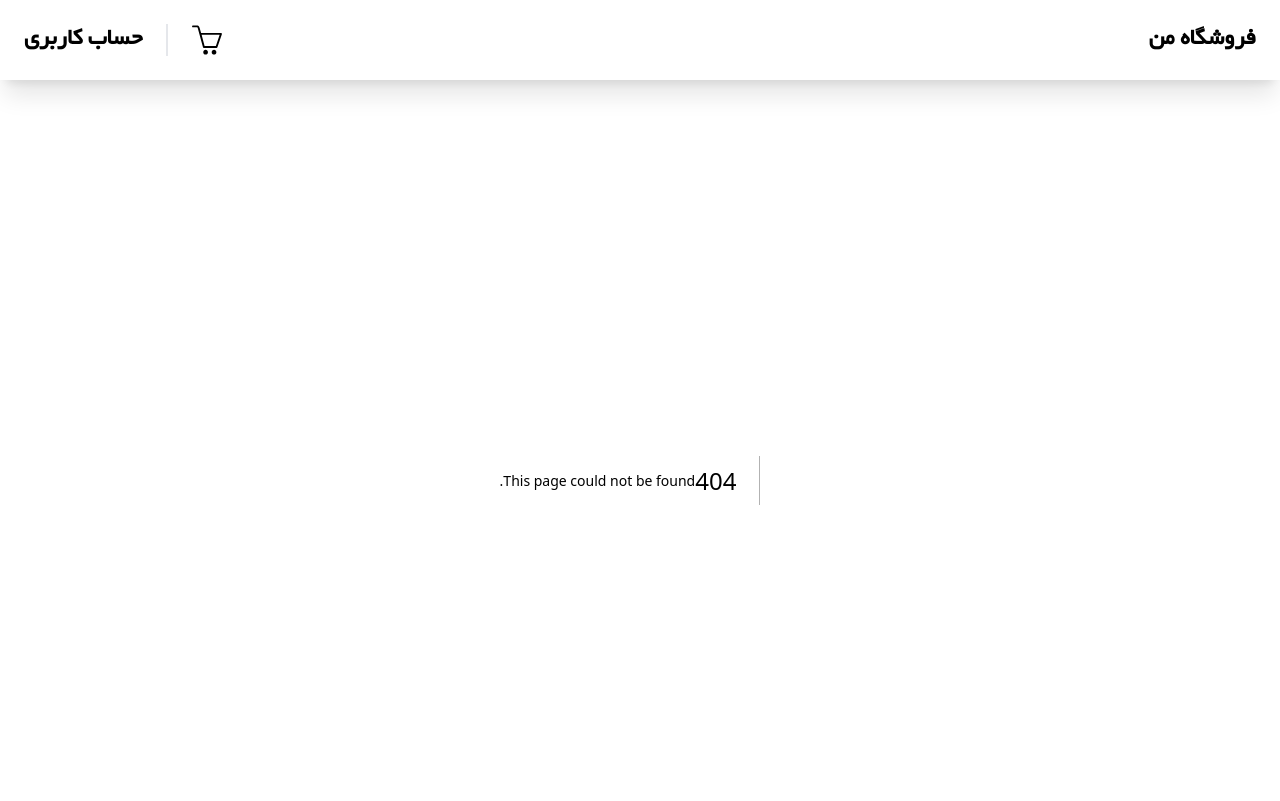
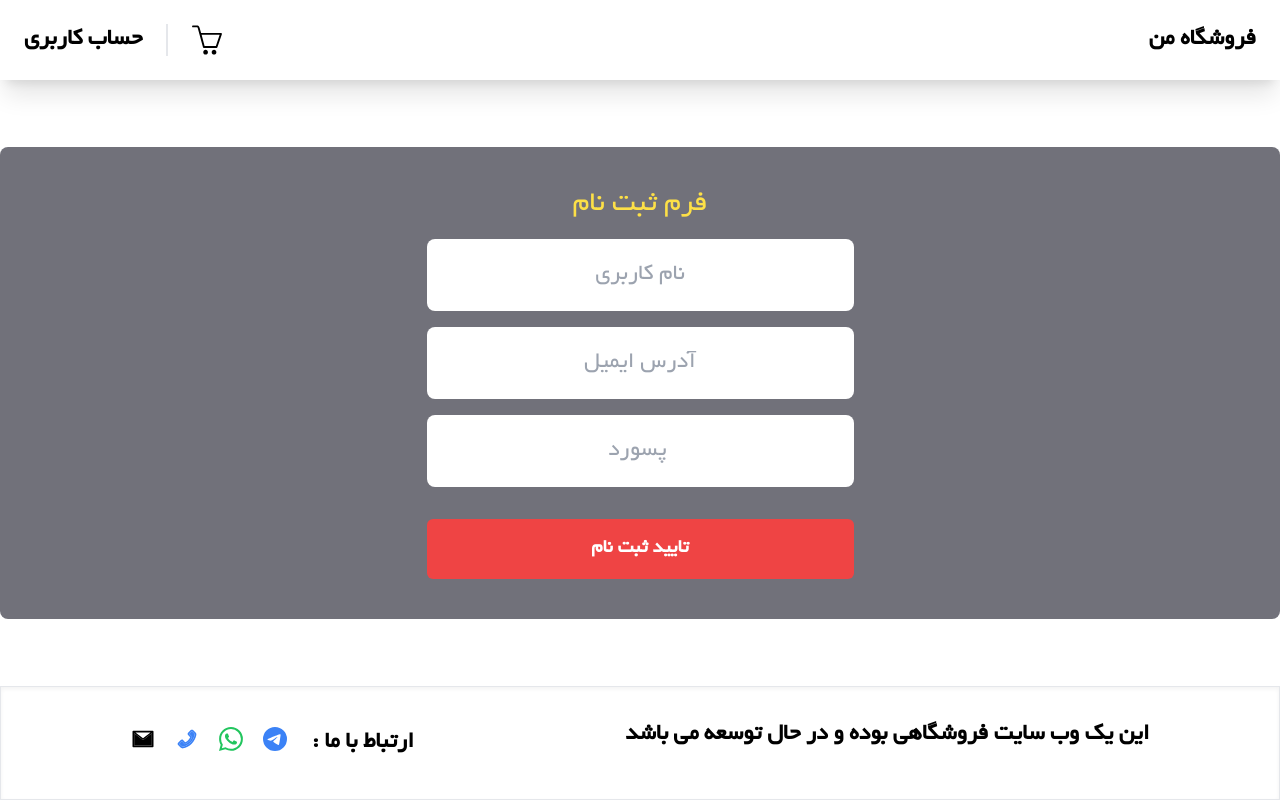
Before and after one commit to ghiyaee/my-shopping, a Next.js app: page /register in a window 1280 px wide. Before the commit this address had no page. Shown: the top 801 px of the page. Built offline with nearby package versions, Linux system fonts and the light colour scheme.

Commit message:
add component and routes

```diff
--- a/components/Crad.jsx
+++ b/components/Crad.jsx
@@ -2,7 +2,9 @@ import { useContext } from 'react';
 import { MyContext } from '@/utils/context';
 import Image from 'next/image';
 import Link from 'next/link';
+import { useRouter } from 'next/navigation';
 const Crad = () => {
+  const router=useRouter()
   const { state, dispatch } = useContext(MyContext);
   const { cart } = state;
   const removeHandle = (item) => {
@@ -11,6 +13,14 @@ const Crad = () => {
   const updatcountInStack = (item, qunty) => {
     const quantity=+qunty
       dispatch({ type: 'ADD_NEW_ITEM', payload: { ...item, quantity } });
+  }
+  let user=false
+  const handelUser = () => {
+    if (user) {
+      router.push('/checkOut')
+    } else {
+      router.push('/login')
+    }
   }
   return (
     <div className=" container m-auto flex  justify-center gap-4 p-8 flex-wrap mt-0 ">
@@ -108,9 +118,7 @@ const Crad = () => {
               )}
               تومان
             </div>
-            <Link href={'/checkOut'}>
-              <button className="primery-button mt-4">تایید نهایی </button>
-            </Link>
+              <button className="primery-button mt-4" onClick={handelUser}>تایید نهایی </button>
           </div>
         ) : (
           ''
--- a/components/Header.jsx
+++ b/components/Header.jsx
@@ -25,8 +25,10 @@ const Header = () => {
               <SlBasket className="sm:text-3xl" />
             </Link>
           </div>
-            <div className='border bg-zinc-900 h-8 ml-2'></div>
-          <div className="sm:p-4">حساب کاربری</div>
+          <div className="border bg-zinc-900 h-8 ml-2"></div>
+          <Link href={'/login'}>
+            <div className="sm:p-4">حساب کاربری</div>
+          </Link>
         </nav>
       </header>
     );
--- /dev/null
+++ b/components/Login.jsx
@@ -0,0 +1,29 @@
+import Link from "next/link";
+const Login = () => {
+  return (
+    <div className="flex justify-center items-center flex-col gap-4 bg-zinc-500  container m-auto p-10 rounded-lg ">
+      <h3 className="text-2xl text-yellow-300">فرم ورود</h3>
+      <form className="flex flex-col gap-4">
+        <input
+          type="email"
+          className="py-5 px-20 text-center text-2xl   outline-none rounded-lg"
+          placeholder="ایمیل خود را وارد کنید"
+        />
+        <input
+          type="password"
+          className="py-5 px-20 text-center text-2xl   outline-none rounded-lg"
+          placeholder="پسورد خود را وارد کنید"
+        />
+        <button className="w-full primery-button">ورود</button>
+      </form>
+      <div className="flex text-2xl ">
+        <p>ثبت نام نکردید؟</p> &nbsp;&nbsp;
+        <Link href={'/register'} className="text-yellow-300">
+          اینجا کلیک کنید
+        </Link>
+      </div>
+    </div>
+  );
+};
+
+export default Login;
--- /dev/null
+++ b/components/Register.jsx
@@ -0,0 +1,28 @@
+import Link from "next/link";
+const Register = () => {
+    return (
+      <div className="flex justify-center items-center flex-col gap-4 bg-zinc-500 container m-auto p-10 rounded-lg">
+        <h3 className="text-3xl text-yellow-300">فرم ثبت نام</h3>
+        <form className="flex flex-col gap-4">
+          <input
+            type="text"
+            className="py-5 px-20 text-center text-2xl   outline-none rounded-lg"
+            placeholder="نام کاربری"
+          />
+          <input
+            type="email"
+            className="py-5 px-20 text-center text-2xl   outline-none rounded-lg"
+            placeholder="آدرس ایمیل"
+          />
+          <input
+            type="password"
+            className="py-5 px-20 text-center text-2xl   outline-none rounded-lg"
+            placeholder=" پسورد"
+          />
+        <button className=" primery-button mt-4 ">تایید ثبت نام</button>
+        </form>
+      </div>
+    );
+}
+
+export default Register;
--- /dev/null
+++ b/pages/login/index.js
@@ -0,0 +1,10 @@
+import Login from "@/components/Login";
+const LoginPage = () => {
+    return (
+        <div>
+          <Login/>
+        </div>
+    );
+}
+
+export default LoginPage;
--- /dev/null
+++ b/pages/register/index.js
@@ -0,0 +1,10 @@
+import Register from "@/components/Register";
+const RegisterPage = () => {
+    return (
+        <div>
+         <Register/>
+        </div>
+    );
+}
+
+export default RegisterPage;
--- a/styles/globals.css
+++ b/styles/globals.css
@@ -32,7 +32,7 @@ lg:flex-col gap-6 p-10
 }
 .priv {
   @apply md:block absolute top-[50%] transform -translate-y-[50%] right-10
- text-red-500 text-5xl  p-2 cursor-pointer ;
+ text-red-500 text-5xl  p-2 cursor-pointer   ;
 }
 .next {
   @apply md:block absolute left-10 top-[50%] transform -translate-y-[50%] p-2
```
